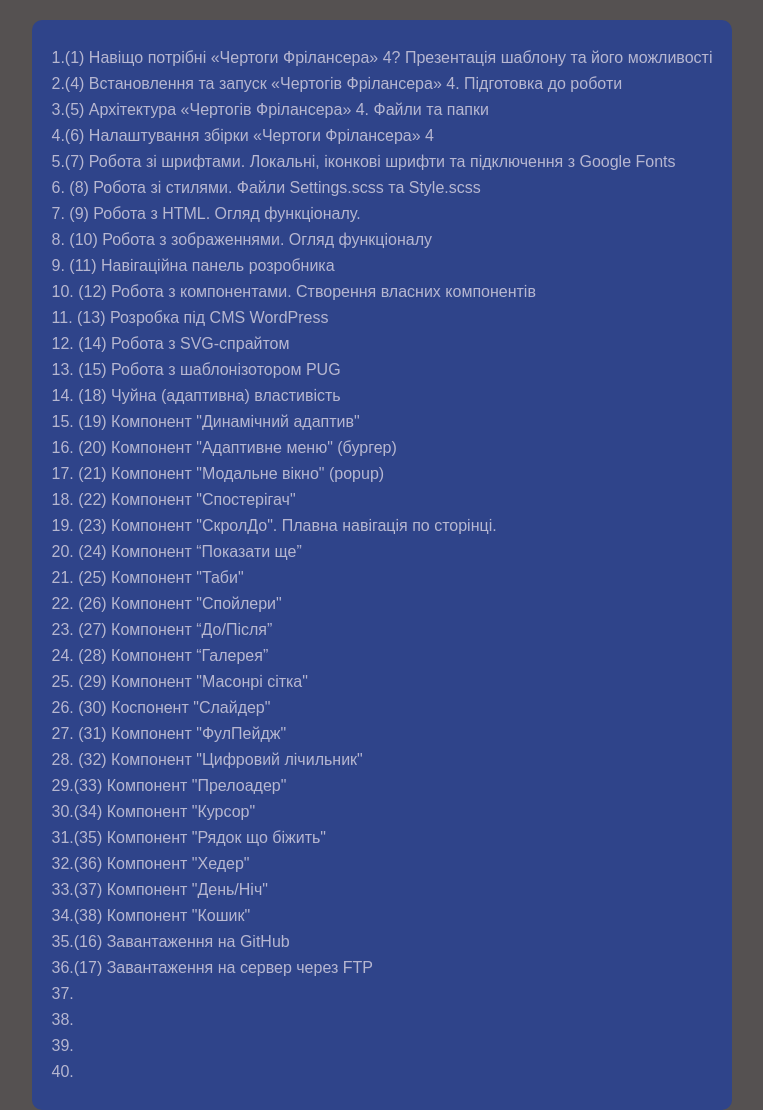
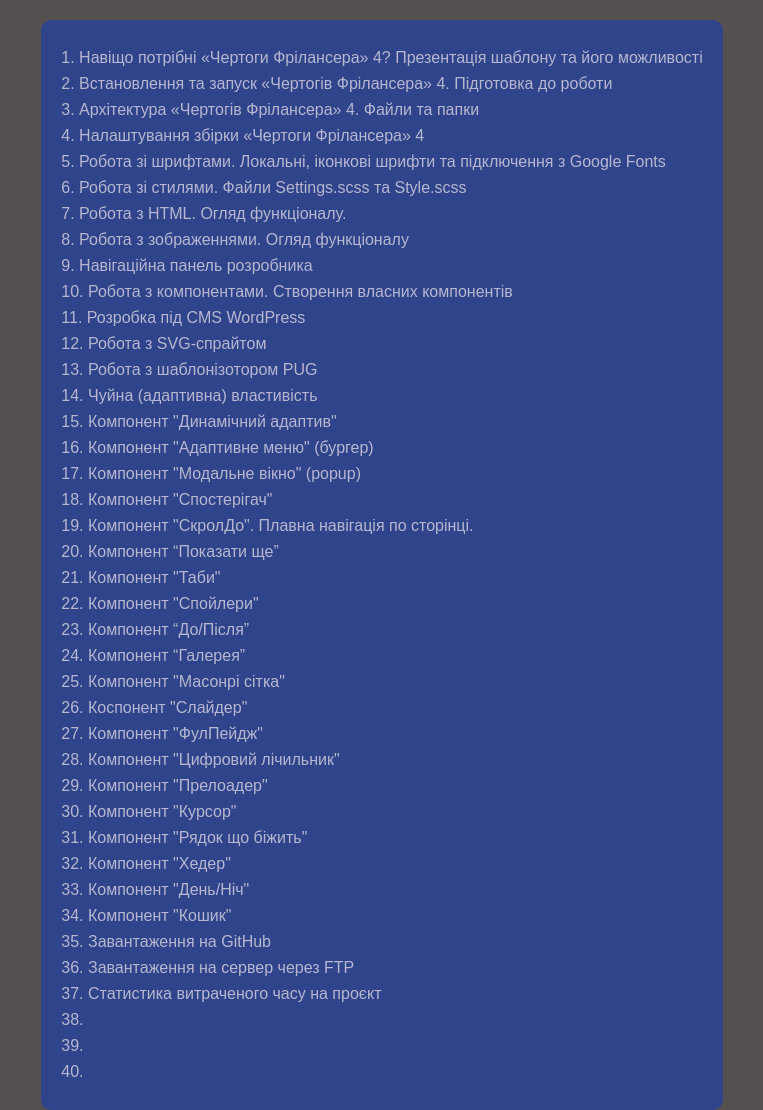
Before and after one commit to jekaboss/-4, a plain HTML site: page index.html in a window 1280 px wide. Shown: the whole page, without its empty margins (258-1021 px from the left). Drawn offline with Linux system fonts and the light colour scheme; a web font is replaced by a local one.

Commit message:
Add files via upload

```diff
--- a/index.html
+++ b/index.html
@@ -13,43 +13,43 @@
 <body>
 	<div class="wraper">
 		<div class="blok__1">
-			<a href="blok__1/1.html">1.(1) Навіщо потрібні «Чертоги Фрілансера» 4? Презентація шаблону та його можливості</a>
-			<a href="blok__1/2.html">2.(4) Встановлення та запуск «Чертогів Фрілансера» 4. Підготовка до роботи</a>
-			<a href="blok__1/3.html">3.(5) Архітектура «Чертогів Фрілансера» 4. Файли та папки</a>
-			<a href="blok__1/4.html">4.(6) Налаштування збірки «Чертоги Фрілансера» 4</a>
-			<a href="blok__1/5.html">5.(7) Робота зі шрифтами. Локальні, іконкові шрифти та підключення з Google Fonts</a>
-			<a href="blok__1/6.html">6. (8) Робота зі стилями. Файли Settings.scss та Style.scss</a>
-			<a href="blok__1/7.html">7. (9) Робота з HTML. Огляд функціоналу.</a>
-			<a href="blok__1/8.html"">8. (10) Робота з зображеннями. Огляд функціоналу</a>
-			<a href="blok__1/9.html">9. (11) Навігаційна панель розробника</a>
-			<a href="blok__1/10.html">10. (12) Робота з компонентами. Створення власних компонентів</a>
-			<a href="blok__1/11.html">11. (13) Розробка під CMS WordPress</a>
-			<a href="blok__1/12.html">12. (14) Робота з SVG-спрайтом</a>
-			<a href="blok__1/13.html">13. (15) Робота з шаблонізотором PUG</a>
-			<a href="blok__1/14.html">14. (18) Чуйна (адаптивна) властивість</a>
-			<a href="blok__1/15.html">15. (19) Компонент "Динамічний адаптив"</a>
-			<a href="blok__1/16.html">16. (20) Компонент "Адаптивне меню" (бургер)</a>
-			<a href="blok__1/17.html">17. (21) Компонент "Модальне вікно" (popup)</a>
-			<a href="blok__1/18.html">18. (22) Компонент "Спостерігач"</a>
-			<a href="blok__1/19.html">19. (23) Компонент "СкролДо". Плавна навігація по сторінці.</a>
-			<a href="blok__1/20.html">20. (24) Компонент “Показати ще”</a>
-			<a href="blok__1/21.html">21. (25) Компонент "Таби"</a>
-			<a href="blok__1/22.html">22. (26) Компонент "Спойлери"</a>
-			<a href="blok__1/23.html">23. (27) Компонент “До/Після”</a>
-			<a href="blok__1/24.html">24. (28) Компонент “Галерея”</a>
-			<a href="blok__1/25.html">25. (29) Компонент "Масонрі сітка"</a>
-			<a href="blok__1/26.html">26. (30) Коспонент "Слайдер"</a>
-			<a href="blok__1/27.html">27. (31) Компонент "ФулПейдж"</a>
-			<a href="blok__1/28.html">28. (32) Компонент "Цифровий лічильник"</a>
-			<a href="blok__1/29.html">29.(33) Компонент "Прелоадер"</a>
-			<a href="blok__1/30.html">30.(34) Компонент "Курсор"</a>
-			<a href="blok__1/31.html">31.(35) Компонент "Рядок що біжить"</a>
-			<a href="blok__1/32.html">32.(36) Компонент "Хедер"</a>
-			<a href="blok__1/33.html">33.(37) Компонент "День/Ніч"</a>
-			<a href="blok__1/34.html">34.(38) Компонент "Кошик"</a>
-			<a href="blok__1/35.html">35.(16) Завантаження на GitHub</a>
-			<a href="blok__1/36.html">36.(17) Завантаження на сервер через FTP</a>
-			<a href="#">37.</a>
+			<a href="blok__1/1.html">1. Навіщо потрібні «Чертоги Фрілансера» 4? Презентація шаблону та його можливості</a>
+			<a href="blok__1/2.html">2. Встановлення та запуск «Чертогів Фрілансера» 4. Підготовка до роботи</a>
+			<a href="blok__1/3.html">3. Архітектура «Чертогів Фрілансера» 4. Файли та папки</a>
+			<a href="blok__1/4.html">4. Налаштування збірки «Чертоги Фрілансера» 4</a>
+			<a href="blok__1/5.html">5. Робота зі шрифтами. Локальні, іконкові шрифти та підключення з Google Fonts</a>
+			<a href="blok__1/6.html">6. Робота зі стилями. Файли Settings.scss та Style.scss</a>
+			<a href="blok__1/7.html">7. Робота з HTML. Огляд функціоналу.</a>
+			<a href="blok__1/8.html">8. Робота з зображеннями. Огляд функціоналу</a>
+			<a href="blok__1/9.html">9. Навігаційна панель розробника</a>
+			<a href="blok__1/10.html">10. Робота з компонентами. Створення власних компонентів</a>
+			<a href="blok__1/11.html">11. Розробка під CMS WordPress</a>
+			<a href="blok__1/12.html">12. Робота з SVG-спрайтом</a>
+			<a href="blok__1/13.html">13. Робота з шаблонізотором PUG</a>
+			<a href="blok__1/14.html">14. Чуйна (адаптивна) властивість</a>
+			<a href="blok__1/15.html">15. Компонент "Динамічний адаптив"</a>
+			<a href="blok__1/16.html">16. Компонент "Адаптивне меню" (бургер)</a>
+			<a href="blok__1/17.html">17. Компонент "Модальне вікно" (popup)</a>
+			<a href="blok__1/18.html">18. Компонент "Спостерігач"</a>
+			<a href="blok__1/19.html">19. Компонент "СкролДо". Плавна навігація по сторінці.</a>
+			<a href="blok__1/20.html">20. Компонент “Показати ще”</a>
+			<a href="blok__1/21.html">21. Компонент "Таби"</a>
+			<a href="blok__1/22.html">22. Компонент "Спойлери"</a>
+			<a href="blok__1/23.html">23. Компонент “До/Після”</a>
+			<a href="blok__1/24.html">24. Компонент “Галерея”</a>
+			<a href="blok__1/25.html">25. Компонент "Масонрі сітка"</a>
+			<a href="blok__1/26.html">26. Коспонент "Слайдер"</a>
+			<a href="blok__1/27.html">27. Компонент "ФулПейдж"</a>
+			<a href="blok__1/28.html">28. Компонент "Цифровий лічильник"</a>
+			<a href="blok__1/29.html">29. Компонент "Прелоадер"</a>
+			<a href="blok__1/30.html">30. Компонент "Курсор"</a>
+			<a href="blok__1/31.html">31. Компонент "Рядок що біжить"</a>
+			<a href="blok__1/32.html">32. Компонент "Хедер"</a>
+			<a href="blok__1/33.html">33. Компонент "День/Ніч"</a>
+			<a href="blok__1/34.html">34. Компонент "Кошик"</a>
+			<a href="blok__1/35.html">35. Завантаження на GitHub</a>
+			<a href="blok__1/36.html">36. Завантаження на сервер через FTP</a>
+			<a href="blok__1/37.html">37. Статистика витраченого часу на проєкт</a>
 			<a href="#">38.</a>
 			<a href="#">39.</a>
 			<a href="#">40.</a>
```
Also changed, not shown: blok__1/37.html (added, +62 -0 lines).
